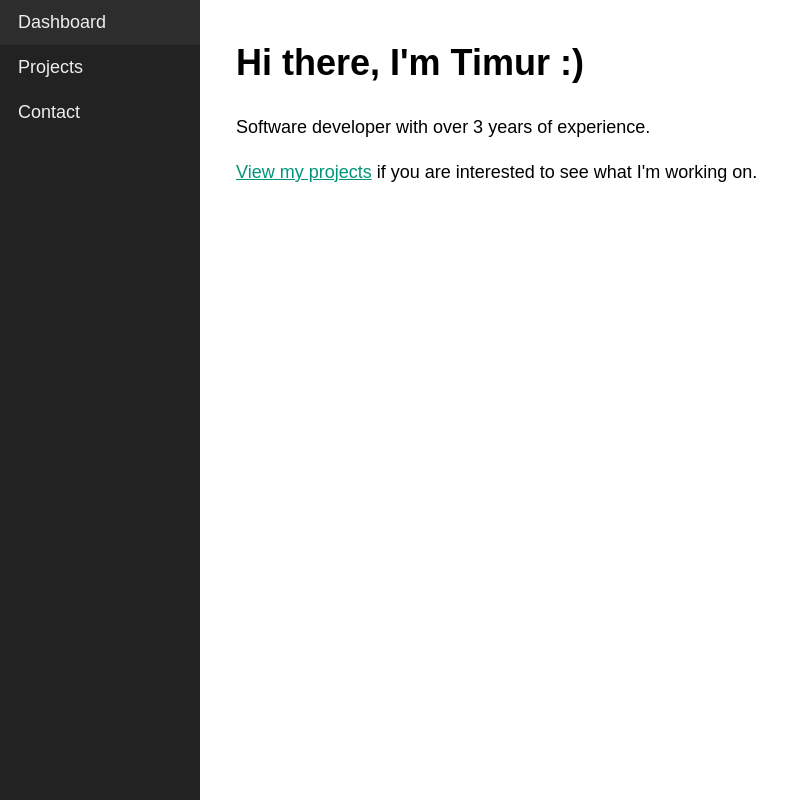
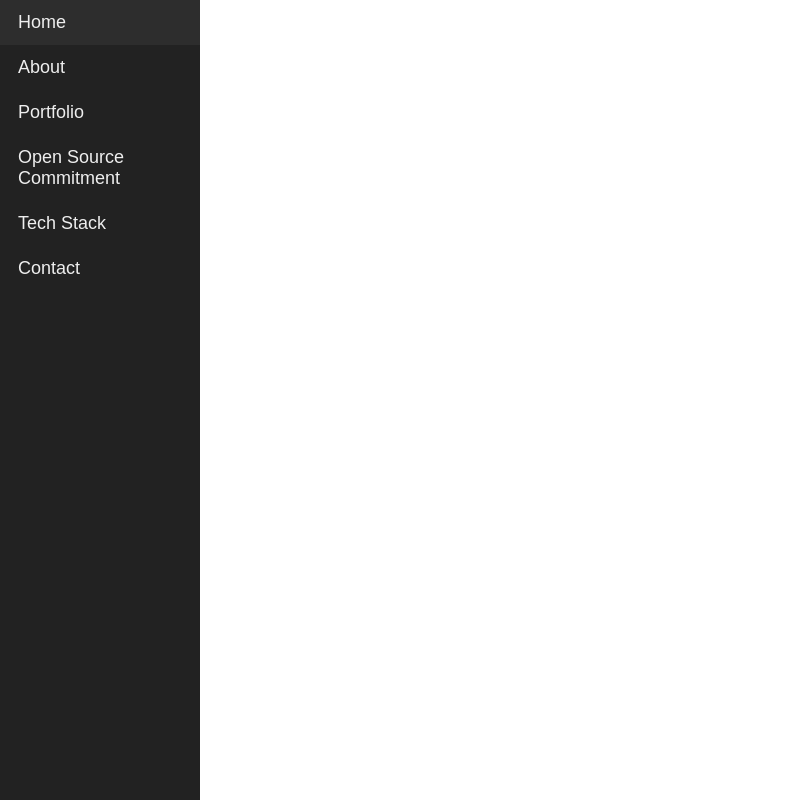
Before and after one commit to timur27/personal-website, a website: page frontend/index.html in a window 1280 px wide. Shown: the whole page, without its empty margins (0-801 px from the left). Drawn offline with Linux system fonts and the light colour scheme.

Commit message:
Add new pages, cleanup

```diff
--- a/frontend/index.html
+++ b/frontend/index.html
@@ -8,11 +8,14 @@
 </head>
 <body>
     <nav class="nav">
-        <a href="/" class="nav__link" data-link>Dashboard</a>
-        <a href="/projects" class="nav__link" data-link>Projects</a>
+        <a href="/" class="nav__link" data-link>Home</a>
+        <a href="/about" class="nav__link" data-link>About</a>
+        <a href="/portfolio" class="nav__link" data-link>Portfolio</a>
+        <a href="/open-source" class="nav__link" data-link>Open Source Commitment</a>
+        <a href="/tech-stack" class="nav__link" data-link>Tech Stack</a>
         <a href="/contact" class="nav__link" data-link>Contact</a>
     </nav>
     <div id="app"></div>
-    <script type="module" src="/static/js/index.js"></script>
+    <script type="module" src="/static/js/main-router.js"></script>
 </body>
 </html>
--- a/frontend/static/js/index.js
+++ /dev/null
@@ -1,53 +0,0 @@
-import Dashboard from "./views/Dashboard.js";
-import Projects from "./views/Projects.js";
-
-const pathToRegex = path => new RegExp("^" + path.replace(/\//g, "\\/").replace(/:\w+/g, "(.+)") + "$");
-
-const navigateTo = url => {
-    history.pushState(null, null, url);
-    router();
-};
-
-const router = async () => {
-    const routes = [
-        { path: "/", view: Dashboard },
-        { path: "/projects" , view: Projects},
-        // { path: "/contact" , view: () => console.log("Viewing Projects")},
-    ];
-
-    // Test each route for potential match
-    const potentialMatches = routes.map(route => {
-        return {
-            route: route,
-            result: location.pathname === route.path
-        };
-    });
-
-    let match = potentialMatches.find(potentialMatch => potentialMatch.result !== null && potentialMatch.result === true);
-    console.log('matches found:', match);
-    if (!match) {
-        match = {
-            route: routes[0],
-            isMatch: true
-        };
-    }
-
-    console.log(potentialMatches);
-    const view = new match.route.view();
-    console.log(view.getHtml);
-
-    document.querySelector("#app").innerHTML = await view.getHtml();
-};
-
-window.addEventListener("popstate", router);
-
-document.addEventListener("DOMContentLoaded", () => {
-    document.body.addEventListener("click", e => {
-        if (e.target.matches("[data-link]")) {
-            e.preventDefault();
-            navigateTo(e.target.href);
-        }
-    });
-
-    router();
-})
--- a/frontend/static/js/views/Dashboard.js
+++ /dev/null
@@ -1,20 +0,0 @@
-import AbstractView from "./AbstractView.js";
-
-export default class extends AbstractView {
-    constructor(params) {
-        super(params);
-        this.setTitle("Dashboard");
-    }
-
-    async getHtml() {
-        return `
-            <h1>Hi there, I'm Timur :) </h1>
-            <p>
-                Software developer with over 3 years of experience.
-            </p>
-            <p>
-                <a href="/projects" data-link>View my projects</a> if you are interested to see what I'm working on.
-            </p>
-        `;
-    }
-}
--- a/frontend/static/js/views/Projects.js
+++ /dev/null
@@ -1,15 +0,0 @@
-import AbstractView from "./AbstractView.js";
-
-export default class extends AbstractView {
-    constructor(params) {
-        super(params);
-        this.setTitle("Projects");
-    }
-
-    async getHtml() {
-        return `
-            <h1>Posts</h1>
-            <p>You are viewing the projects!</p>
-        `;
-    }
-}
```
